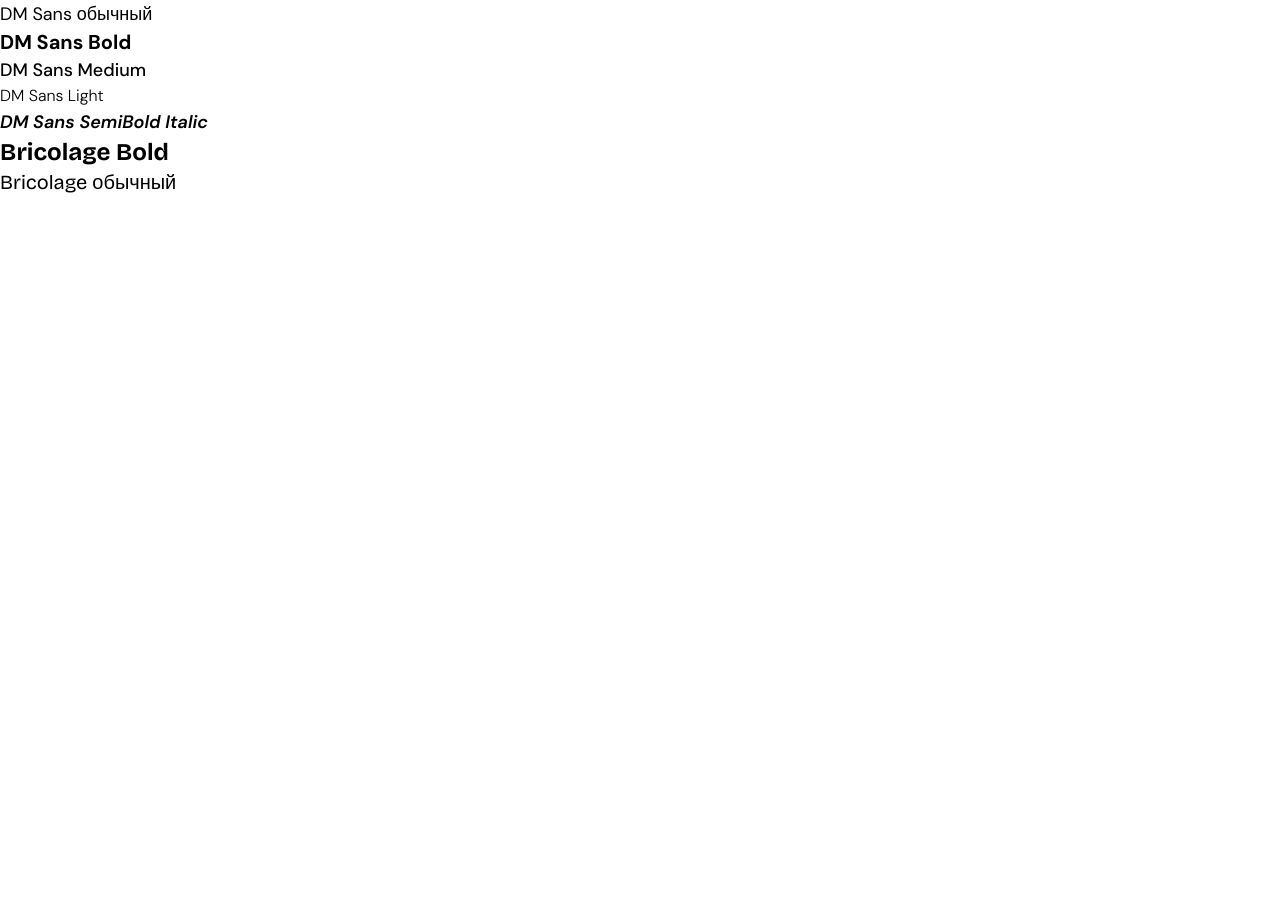
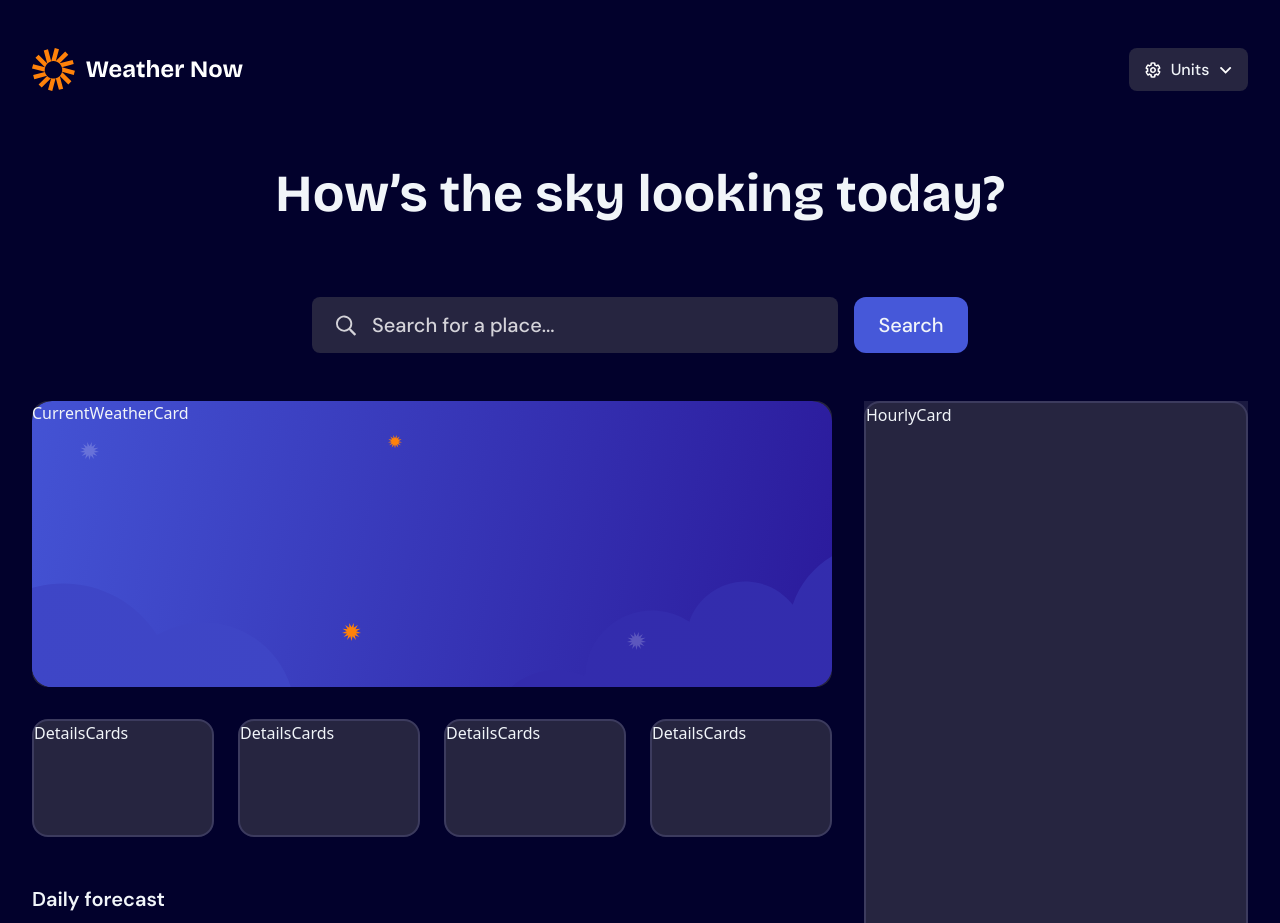
Before and after one commit to dekabr15/weather-app, a React (Vite) app in the folder weather/: page / in a window 1280 px wide. Shown: the top 923 px of the page. Before the commit the page ends 800 px from the top, so only its background shows below. Built offline with nearby package versions, Linux system fonts and the light colour scheme.

Commit message:
Add static weather app layout with Tailwind

```diff
--- a/weather/index.html
+++ b/weather/index.html
@@ -1,5 +1,5 @@
 <!doctype html>
-<html lang="en">
+<html lang="rus">
   <head>
     <meta charset="UTF-8" />
     <link rel="icon" type="image/svg+xml" href="/vite.svg" />
--- a/weather/src/App.jsx
+++ b/weather/src/App.jsx
@@ -1,19 +1,90 @@
-import { useState } from "react";
-import "./App.css";
+import logo from ".//assets/images/logo.svg";
+import iconUnits from "./assets/images/icon-units.svg";
+import iconDropdown from "./assets/images/icon-dropdown.svg";
+import SearchBar from "./components/SearchBar";
+import CurrentWeatherCard from "./components/CurrentWeatherCard";
+import HourlyCard from "./components/HourlyCard";
+import DetailsCards from "./components/DetailsCards";
+import DailyCard from "./components/DailyCard";
 
 function App() {
   return (
     <>
-      <div className="dmsans text-lg">DM Sans обычный</div>
-      <div className="dmsans font-bold text-xl">DM Sans Bold</div>
-      <div className="dmsans font-medium text-lg">DM Sans Medium</div>
-      <div className="dmsans font-light text-base">DM Sans Light</div>
-      <div className="dmsans font-semibold text-lg italic">
-        DM Sans SemiBold Italic
+      <div className=" min-h-screen bg-[#02012C] text-slate-100 flex justify-center">
+        <section className="w-[1216px] flex flex-col">
+          <header className="mt-12    h-[43px]  dmsans text-base font-medium flex justify-between">
+            <img
+              src={logo}
+              alt="logo-weather-app"
+              aria-hidden="true"
+              draggable={false}
+              className="pointer-events-none select-none no-drag"
+            />
+            <button className="bg-[#262540] w-[119px] rounded-lg flex items-center justify-center gap-2.5">
+              <img
+                src={iconUnits}
+                alt="icon units logo"
+                aria-hidden="true"
+                draggable="false"
+                className="pointer-events-none select-none"
+              />
+              Units
+              <img
+                src={iconDropdown}
+                alt="icon drop and down"
+                aria-hidden="true"
+                draggable="false"
+                className="pointer-events-none select-none"
+              />
+            </button>
+          </header>
+
+          <div className="mt-16 ">
+            <div>
+              <h1 className="bricolage flex justify-center font-bold text-[52px]">
+                How’s the sky looking today?
+              </h1>
+              <div className="flex justify-center mt-16">
+                <SearchBar />
+              </div>
+            </div>
+
+            <div className="flex justify-between  mt-12">
+              <div className="w-[800px]  ">
+                <CurrentWeatherCard />
+
+                <div className="flex justify-between">
+                  <DetailsCards />
+                  <DetailsCards />
+                  <DetailsCards />
+                  <DetailsCards />
+                </div>
+
+                <div className=" flex flex-col mt-12 h-[209px]  ">
+                  <div>
+                    <p className="dmsans text-xl font-semibold  ">
+                      Daily forecast
+                    </p>
+                  </div>
+                  <div className="flex justify-between mt-3">
+                    <DailyCard />
+                    <DailyCard />
+                    <DailyCard />
+                    <DailyCard />
+                    <DailyCard />
+                    <DailyCard />
+                    <DailyCard />
+                  </div>
+                </div>
+              </div>
+
+              <div className="w-[384px]  bg-white/10">
+                <HourlyCard />
+              </div>
+            </div>
+          </div>
+        </section>
       </div>
-
-      <div className="bricolage text-2xl font-bold">Bricolage Bold</div>
-      <div className="bricolage text-xl">Bricolage обычный</div>
     </>
   );
 }
--- /dev/null
+++ b/weather/src/components/Cards.jsx
@@ -0,0 +1,10 @@
+export default function Card({ children, className = "", ...props }) {
+  const base =
+    "rounded-2xl bg-[#262540] text-slate-100  flex flex-col   border-[2px] border-[#3C3B5E]";
+
+  return (
+    <div className={`${base} ${className}`} {...props}>
+      {children}
+    </div>
+  );
+}
--- /dev/null
+++ b/weather/src/components/CurrentWeatherCard.jsx
@@ -0,0 +1,16 @@
+import Cards from "./Cards";
+import bgLargeLogo from "../assets/images/bg-today-large.svg";
+import bgSmallLogo from "../assets/images/bg-today-small.svg";
+
+export default function CurrentWeatherCard() {
+  return (
+    <>
+      <Cards
+        className="h-[286px] bg-cover bg-no-repeat bg-center bg-[url(bgLargeLogo)] border-none"
+        style={{ backgroundImage: `url(${bgLargeLogo})` }}
+      >
+        <p>CurrentWeatherCard</p>
+      </Cards>
+    </>
+  );
+}
--- /dev/null
+++ b/weather/src/components/DailyCard.jsx
@@ -0,0 +1,11 @@
+import Cards from "./Cards";
+
+export default function DailyCard() {
+  return (
+    <>
+      <Cards className="h-[169px] w-[100.57px]">
+        <p>DailyCard</p>
+      </Cards>
+    </>
+  );
+}
--- /dev/null
+++ b/weather/src/components/DetailsCards.jsx
@@ -0,0 +1,11 @@
+import Cards from "./Cards";
+
+export default function DetailsCards() {
+  return (
+    <>
+      <Cards className="h-[118px] w-[182px] mt-8 ">
+        <p>DetailsCards</p>
+      </Cards>
+    </>
+  );
+}
--- /dev/null
+++ b/weather/src/components/HourlyCard.jsx
@@ -0,0 +1,11 @@
+import Cards from "./Cards";
+
+export default function HourlyCard() {
+  return (
+    <>
+      <Cards className="h-[693px]  ">
+        <p>HourlyCard</p>
+      </Cards>
+    </>
+  );
+}
--- /dev/null
+++ b/weather/src/components/SearchBar.jsx
@@ -0,0 +1,32 @@
+import searchLogo from "../assets/images/icon-search.svg";
+
+export default function SearchBar() {
+  return (
+    <>
+      <div className="w-[656px] h-14 flex justify-between  ">
+        <div>
+          <div className="relative ">
+            <img
+              src={searchLogo}
+              alt="search button logo"
+              aria-hidden="true"
+              draggable={false}
+              className="pointer-events-none select-none absolute inset-y-0 left-6 my-auto"
+            />
+
+            <input
+              type="text"
+              className="w-[526px] h-14 bg-[#262540]  rounded-lg pl-15 dmsans font-medium text-xl placeholder:text-[#D4D3D9] outline-none    cursor-pointer"
+              placeholder="Search for a place..."
+            />
+          </div>
+        </div>
+        <div>
+          <button className="bg-[#4658D9] w-[114px] h-14 rounded-xl dmsans font-medium text-xl cursor-pointer hover:bg-[#2B1B9C]">
+            Search
+          </button>
+        </div>
+      </div>
+    </>
+  );
+}
--- a/weather/src/index.css
+++ b/weather/src/index.css
@@ -79,3 +79,8 @@
 .dmsans {
   font-family: 'DMSans', sans-serif;
 }
+
+.no-drag {
+  -webkit-user-drag: none;
+  user-drag: none;
+}
```
